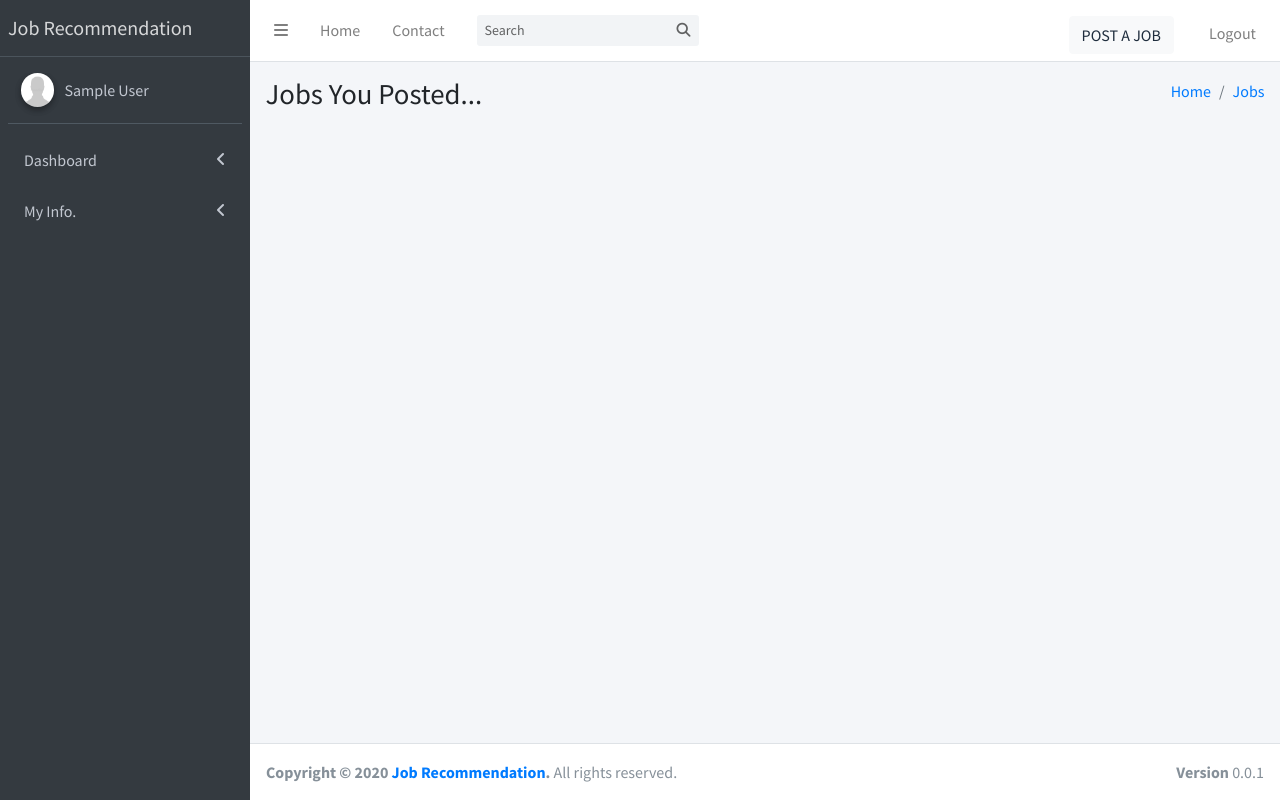
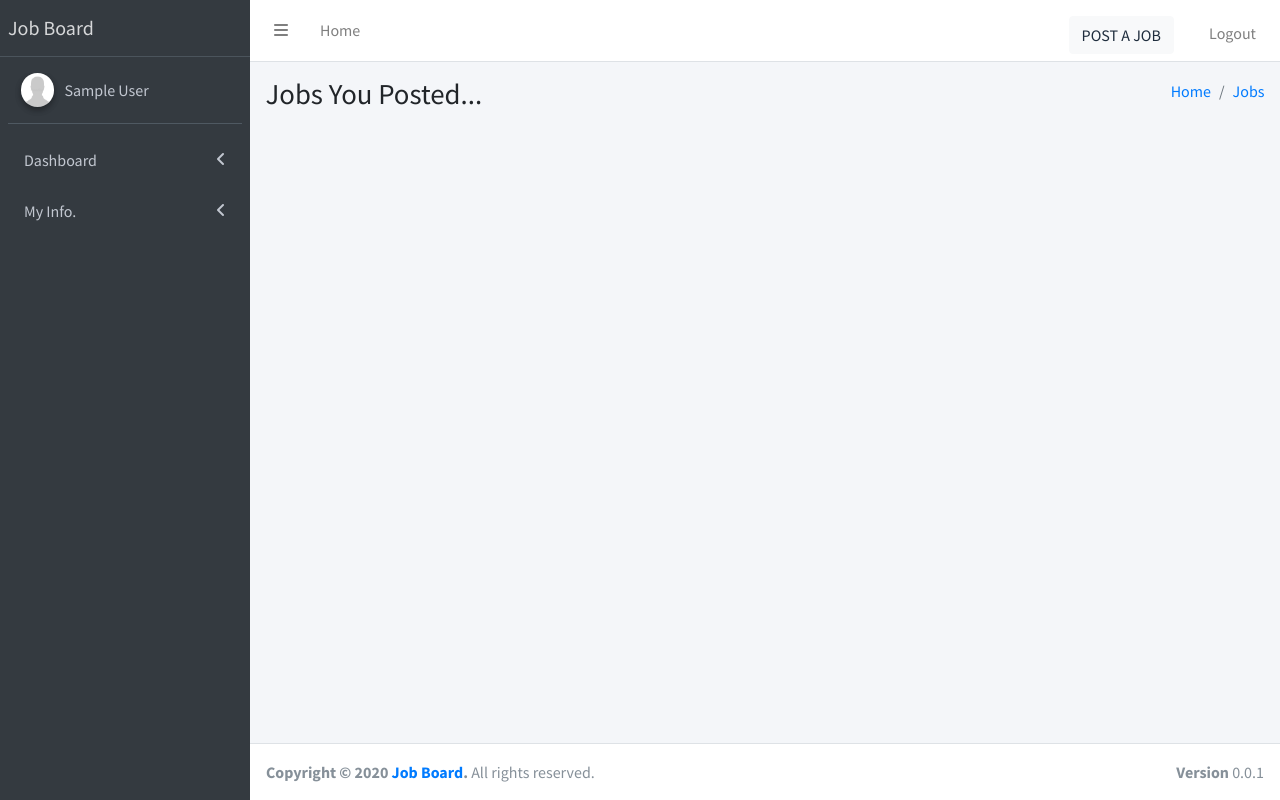
Before and after one commit to yuktibhatt/JobRecommendation, a Django app: page /accounts/empProfile in a window 1280 px wide. Run offline with Django 3.2, Linux system fonts and the light colour scheme; the visitor is signed in with stand-in values (Sample User, id 1); data that the repository does not hold is empty; parts of the project's set-up code (start-up, migrations or seed data) failed here and were passed over; some libraries are stand-ins or nearby versions; some web fonts are replaced.

Commit message:
ui updates6

```diff
--- a/accounts/views.py
+++ b/accounts/views.py
@@ -35,7 +35,7 @@ class registerUser(CreateView):
 
     def form_valid(self, form):
         user = form.save()
-        login(self.request, user)
+        # login(self.request, user)
         return redirect("login")
 
 # class registerUser(CreateView):
@@ -69,7 +69,7 @@ class registerEmp(CreateView):
 
     def form_valid(self, form):
         user = form.save()
-        login(self.request, user)
+        # login(self.request, user)
         return redirect("login")
 
 def login_view(request):
--- a/templates/empProfile.html
+++ b/templates/empProfile.html
@@ -33,12 +33,10 @@
       <li class="nav-item d-none d-sm-inline-block">
         <a href="{% url 'index' %}" class="nav-link">Home</a>
       </li>
-      <li class="nav-item d-none d-sm-inline-block">
-        <a href="#" class="nav-link">Contact</a>
-      </li>
+
     </ul>
 
-    <!-- SEARCH FORM -->
+    <!-- SEARCH FORM
     <form class="form-inline ml-3">
       <div class="input-group input-group-sm">
         <input class="form-control form-control-navbar" type="search" placeholder="Search" aria-label="Search">
@@ -48,7 +46,7 @@
           </button>
         </div>
       </div>
-    </form>
+    </form> -->
 
     <!-- Right navbar links -->
     <ul class="navbar-nav ml-auto">
@@ -69,7 +67,7 @@
     <!-- Brand Logo -->
     <a href="{% url 'empProfile' %}" class="brand-link">
 
-      <span class="brand-text font-weight-dark">Job Recommendation</span>
+      <span class="brand-text font-weight-dark">Job Board</span>
     </a>
 
     <!-- Sidebar -->
@@ -233,7 +231,7 @@
     <div class="float-right d-none d-sm-block">
       <b>Version</b> 0.0.1
     </div>
-    <strong>Copyright &copy; 2020 <a href="{% url 'index' %}">Job Recommendation</a>.</strong> All rights
+    <strong>Copyright &copy; 2020 <a href="{% url 'index' %}">Job Board</a>.</strong> All rights
     reserved.
   </footer>
 
--- a/templates/userProfile.html
+++ b/templates/userProfile.html
@@ -77,7 +77,7 @@
     <!-- Brand Logo -->
     <a href="#" class="brand-link">
 
-      <span class="brand-text font-weight-dark">Job Recommendation</span>
+      <span class="brand-text font-weight-dark">Job Board</span>
     </a>
 
     <!-- Sidebar -->
@@ -261,7 +261,7 @@
     <div class="float-right d-none d-sm-block">
       <b>Version</b> 0.0.1
     </div>
-    <strong>Copyright &copy; 2020 <a href="{% url 'index' %}">Job Recommendation</a>.</strong> All rights
+    <strong>Copyright &copy; 2020 <a href="{% url 'index' %}">Job Board</a>.</strong> All rights
     reserved.
   </footer>
 
```
